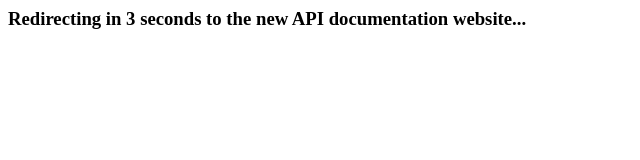
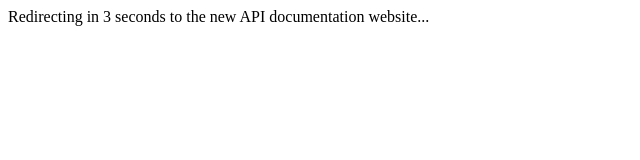
Before and after one commit to Linkurious/server-apidoc, a plain HTML site: page index.html in a window 1280 px wide. Shown: the whole page, without its empty margins (0-640 px from the left). Drawn offline with Linux system fonts and the light colour scheme.

Commit message:
Update index.html

```diff
--- a/index.html
+++ b/index.html
@@ -3,6 +3,6 @@
         <meta http-equiv="refresh" content="3;url=https://doc.linkurio.us/server-sdk/latest/apidoc/" />
     </head>
     <body>
-        <h3>Redirecting in 3 seconds to the new API documentation website...</h3>
+        Redirecting in 3 seconds to the new API documentation website...
     </body>
 </html>
```
